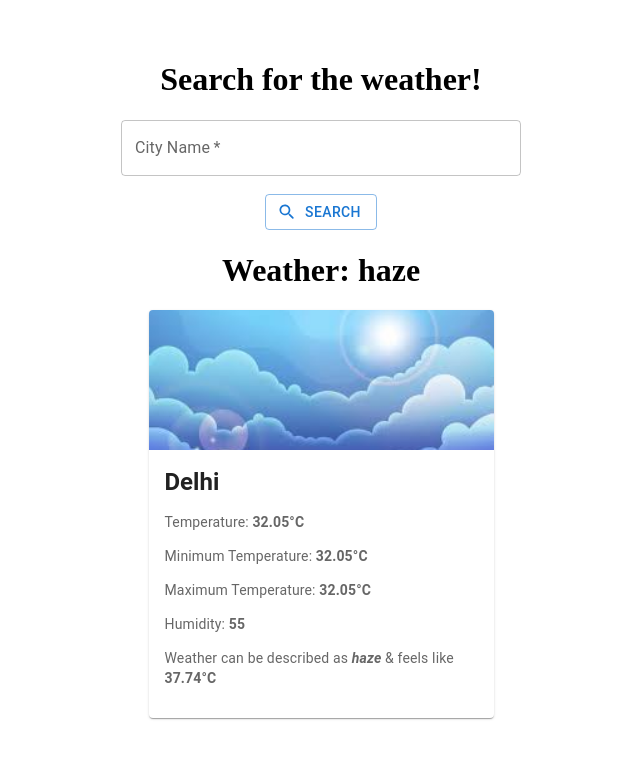
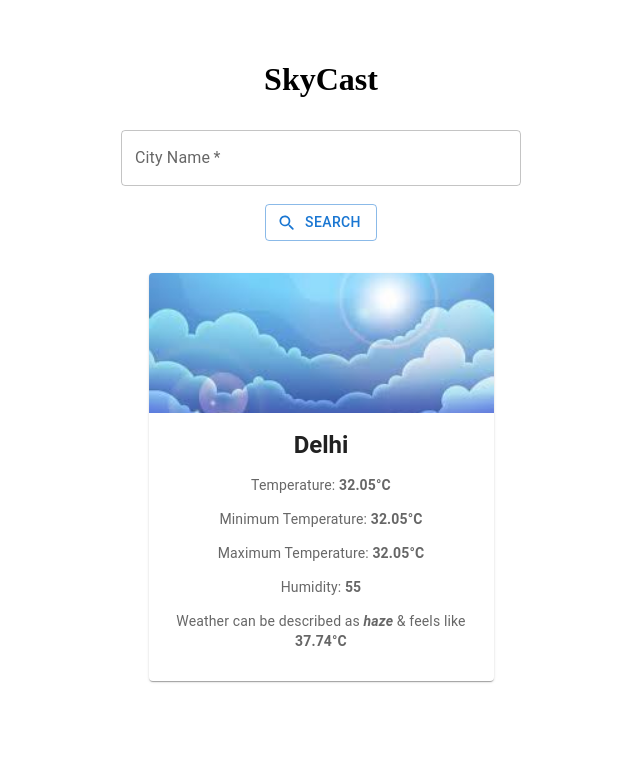
Before and after one commit to JajoriaYogesh04/ReactJS, a React (Vite) app in the folder minorproject/react-minor-project/: page / in a window 1280 px wide. Shown: the top 758 px of the page, without its empty margins (319-959 px from the left). Built offline with nearby package versions, Linux system fonts and the light colour scheme.

Commit message:
Created weather app SkyCast

```diff
--- a/minorproject/react-minor-project/src/App.jsx
+++ b/minorproject/react-minor-project/src/App.jsx
@@ -3,14 +3,16 @@ import './App.css'
 import Mui from './Mui'
 import SearchBox from './SearchBox'
 import InfoBox from './InfoBox'
+import WeatherApp from './WeatherApp'
 
 function App() {
 
   return (
     <>
       {/* <Mui></Mui> */}
-      <SearchBox></SearchBox>
-      <InfoBox></InfoBox>
+      {/* <SearchBox></SearchBox>
+      <InfoBox></InfoBox> */}
+      <WeatherApp></WeatherApp>
     </>
   )
 }
--- a/minorproject/react-minor-project/src/InfoBox.jsx
+++ b/minorproject/react-minor-project/src/InfoBox.jsx
@@ -16,9 +16,8 @@ export default function InfoBox(){
         temp_min: 32.05,
     }
     return(
-        <div >
-            <h1>Weather: {info.description}</h1>
-            <div style={{ display:"flex", justifyContent:"center", textAlign:"left"}}>
+        <div>
+            <div style={{ display:"flex", justifyContent:"center", textAlign:"center"}}>
                 <Card sx={{ maxWidth: 345 }}>
                     <CardActionArea>
                         <CardMedia
--- a/minorproject/react-minor-project/src/SearchBox.jsx
+++ b/minorproject/react-minor-project/src/SearchBox.jsx
@@ -38,8 +38,7 @@ export default function SearchBox(){
     }
 
     return(
-        <div>
-            <h1>Search for the weather!</h1>
+        <div style={{margin:"2rem"}}>
             <form onSubmit={handleSubmit}>
                 <TextField id="city" name='city' value={city} onChange={handleCity} label="City Name" variant="outlined" required style={{width:"25rem"}}/><br /><br />
                 <Button type="submit" variant="outlined" startIcon={<SearchRoundedIcon />}>Search</Button>
--- /dev/null
+++ b/minorproject/react-minor-project/src/WeatherApp.jsx
@@ -0,0 +1,12 @@
+import SearchBox from "./SearchBox"
+import InfoBox from "./InfoBox"
+
+export default function WeatherApp(){
+    return(
+        <div>
+            <h1>SkyCast</h1>
+            <SearchBox></SearchBox>
+            <InfoBox></InfoBox>
+        </div>
+    )
+}
```
